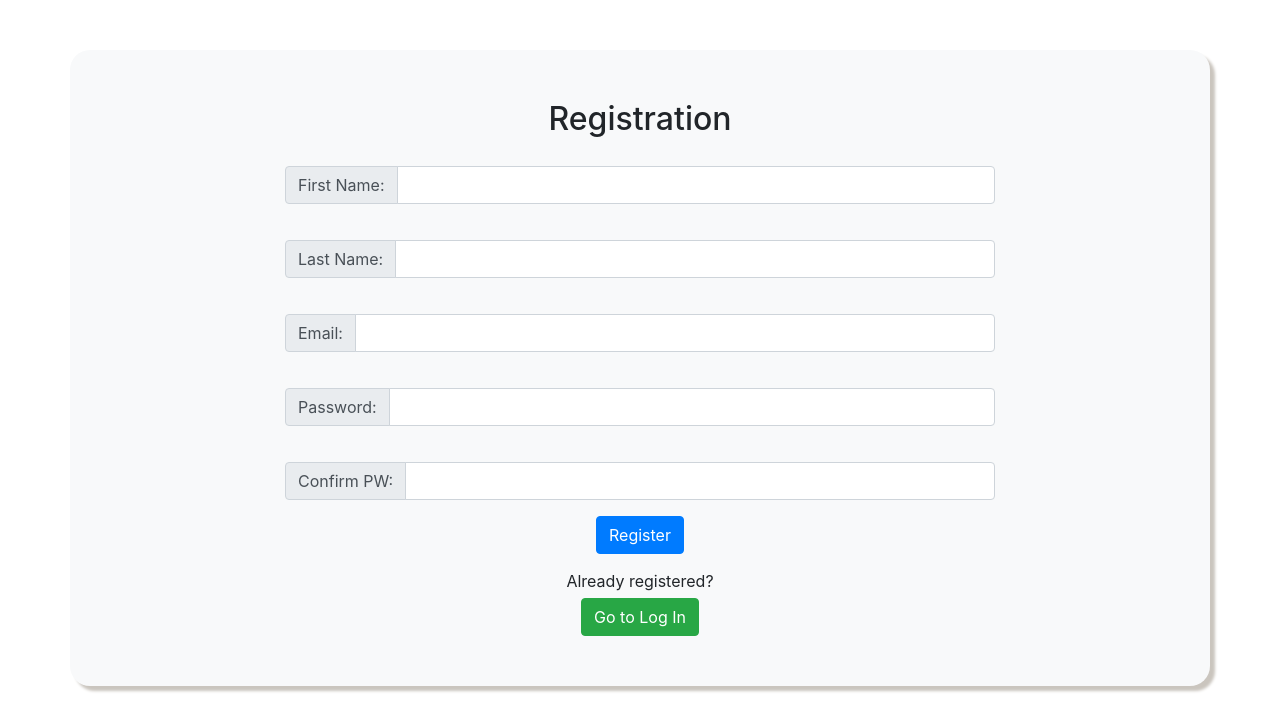
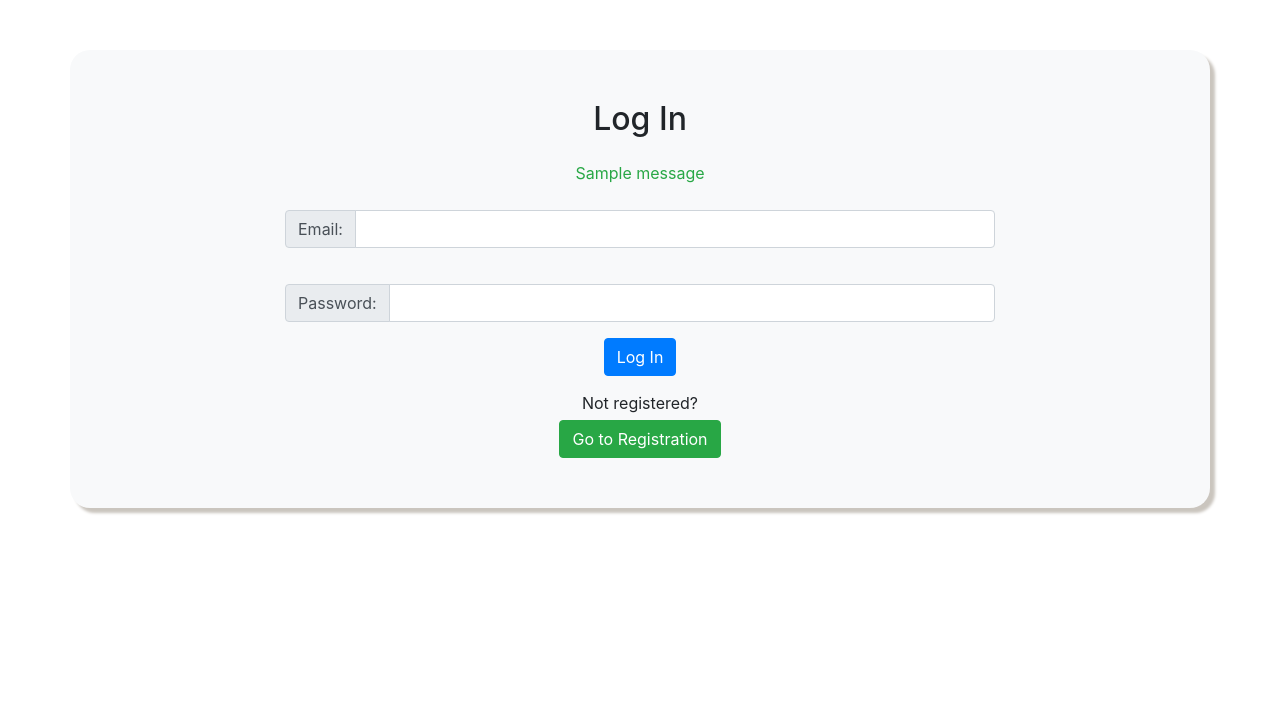
Before and after one commit to jtclayt/flask_private_wall, a Flask app: page / in a window 1280 px wide. Shown: the part 76-800 px from the top of the page. Run offline with Flask 2, Linux system fonts and the light colour scheme; tables that the repository leaves empty or names only in its code hold one stand-in row (values such as "Sample post"); one stand-in notice (Sample message) is shown; some libraries are stand-ins or nearby versions.

Commit message:
Complete endpoint logic for handling registration, login, sending, deleting and displaying messages

```diff
--- a/app.py
+++ b/app.py
@@ -1,36 +1,156 @@
-from flask import Flask, render_template, request, redirect, session
+from flask import Flask, render_template, request, redirect, session, flash
 from mysqlconnection import connectToMySQL
+from flask_bcrypt import Bcrypt
+from datetime import datetime
+
 
 app = Flask(__name__)
 app.secret_key = 'This is a big secret'
+bcrypt = Bcrypt(app)
 
 @app.route('/')
 def index():
-  # mysql = connectToMySQL('first_flask')
   return render_template('index.html')
 
 @app.route('/login', methods=['POST'])
 def login():
-  session['user_fn'] = 'Justin'
-  session['user_id'] = 1
-  return redirect('/wall')
+  mysql = connectToMySQL('flask_private_wall')
+  query = 'SELECT * FROM users WHERE email=%(em)s;'
+  data = {'em': request.form.get('email')}
+  result = mysql.query_db(query, data)
+  if len(result) > 0:
+    user = result[0]
+    if bcrypt.check_password_hash(user['pw_hash'], request.form.get('pw')):
+      session['user_id'] = user['id']
+      session['user_fn'] = user['first_name']
+      session['user_token'] = bcrypt.generate_password_hash(
+        user['email'] + user['last_name'] + str(user['created_at'])
+      )
+      return redirect('/wall')
+  flash('Incorrect email/password.')
+  session['postFailure'] = True
+  return redirect('/')
 
 @app.route('/register', methods=['POST'])
 def register():
-  return redirect('/wall')
+  mysql = connectToMySQL('flask_private_wall')
+  isEmailTaken = mysql.query_db(
+    'SELECT * FROM users WHERE email=%(em)s;',
+    {'em': request.form.get('email')}
+  )
+  session['postFailure'] = isEmailTaken
+  if (isEmailTaken):
+    flash('Email is taken, use it to login or provide new email.')
+  else:
+    query = '''
+      INSERT INTO users
+      (first_name, last_name, email, pw_hash, created_at, updated_at)
+      VALUES (%(fn)s, %(ln)s, %(em)s, %(pw_hash)s, NOW(), NOW());
+    '''
+    data = {
+      'fn': request.form.get('first_name'),
+      'ln': request.form.get('last_name'),
+      'em': request.form.get('email'),
+      'pw_hash': bcrypt.generate_password_hash(request.form.get('pw'))
+    }
+    mysql = connectToMySQL('flask_private_wall')
+    mysql.query_db(query, data)
+    flash('User account successfully created')
+  return redirect('/')
 
 @app.route('/wall')
 def wall():
-  users = [
-    {'id': 1, 'first_name': 'Justin'},
-    {'id': 2, 'first_name': 'Lili'},
-    {'id': 3, 'first_name': 'Andres'}
-  ]
-  return render_template('wall.html', users=users)
+  mysql = connectToMySQL('flask_private_wall')
+  users = mysql.query_db('SELECT * FROM users;')
+  mysql = connectToMySQL('flask_private_wall')
+  messages = mysql.query_db(
+    '''
+      SELECT messages.id as id, message, messages.created_at, first_name
+      FROM messages
+      JOIN users ON sender_id=users.id
+      WHERE recipient_id=%(id)s;
+    ''',
+    {'id': session['user_id']}
+  )
+  for message in messages:
+    message['message'] = message['message'].strip()
+    time = datetime.now() - message['created_at']
+    if time.days > 365:
+      message['time_since'] = f'{time.days // 365} years ago'
+    elif time.days > 30:
+      message['time_since'] = f'{time.days // 30} months ago'
+    elif time.days > 0:
+      message['time_since'] = f'{time.days} days ago'
+    elif time.seconds > 3600:
+      message['time_since'] = f'{time.seconds // 3600} hours ago'
+    elif time.seconds > 60:
+      message['time_since'] = f'{time.seconds // 60} minutes ago'
+    elif time.seconds > 0:
+      message['time_since'] = f'{time.seconds} seconds ago'
+    else:
+      message['time_since'] = 'Just now'
+  numMessages = len(messages)
+  return render_template(
+    'wall.html',
+    users=users,
+    messages=messages,
+    numMessages=numMessages
+  )
 
-@app.route('/send_message')
+@app.route('/wall/send_message', methods=['POST'])
 def send_message():
+  mysql = connectToMySQL('flask_private_wall')
+  query = '''
+    INSERT INTO messages
+    (recipient_id, sender_id, message, created_at, updated_at)
+    VALUES (%(rid)s, %(sid)s, %(m)s, NOW(), NOW());
+  '''
+  data = {
+    'sid': int(session['user_id']),
+    'rid': request.form.get('recipient'),
+    'm': request.form.get('message')
+  }
+  mysql.query_db(query, data)
+  flash('Message sent!')
   return redirect('/wall')
+
+@app.route('/wall/delete/<message_id>')
+def delete_message(message_id):
+  message_id = int(message_id)
+  mysql = connectToMySQL('flask_private_wall')
+  result = mysql.query_db(
+    '''
+      SELECT users.id as id, last_name, email, users.created_at FROM messages
+      JOIN users ON messages.recipient_id=users.id
+      WHERE messages.id=%(id)s;
+    ''',
+    {'id': message_id}
+  )
+  user = result[0]
+  isOwner = bcrypt.check_password_hash(
+    session['user_token'],
+    user['email'] + user['last_name'] + str(user['created_at'])
+  )
+  if isOwner:
+    mysql = connectToMySQL('flask_private_wall')
+    mysql.query_db(
+      'DELETE FROM messages WHERE id=%(id)s;',
+      {'id': message_id}
+    )
+    return redirect('/wall')
+  else:
+    session['message_id'] = message_id
+    return redirect('/danger')
+
+@app.route('/danger')
+def danger():
+  message_id = session['message_id']
+  ip = request.remote_addr
+  if 'bad_request' in session:
+    return redirect('logout')
+  else:
+    session['bad_request'] = True
+    return render_template('danger.html', message_id=message_id, ip=ip)
 
 @app.route('/logout')
 def logout():
--- a/static/css/style.css
+++ b/static/css/style.css
@@ -59,6 +59,7 @@ section {
   justify-content: space-between;
   align-items: center;
   padding: 5px 15px;
+  margin: 10px;
   background-color: rgb(255, 251, 235);
   border-radius: 10px;
 }
@@ -67,11 +68,12 @@ section {
   justify-content: flex-start;
 }
 
-.message-body > p:nth-child(2) {
-  margin-left: 15px;
+p.message-content {
+  margin-left: 10px;
 }
 
-.message-container {
+.messages-container {
+  height: 375px;
   overflow-y: scroll;
 }
 
--- a/templates/index.html
+++ b/templates/index.html
@@ -21,7 +21,45 @@
     <h1 class="text-light">Coding Dojo Wall</h1>
   </header>
   <main class="container bg-light">
-    <form id="register" action="{{ url_for('register') }}" method="POST">
+    <form id="login" action="{{ url_for('login') }}" method="POST">
+      <h2>Log In</h2>
+
+      {% with messages = get_flashed_messages() %}
+        {% if messages %}
+          {% for message in messages %}
+            {% if session['postFailure']: %}
+            <p class="text-danger">{{ message }}</p>
+            {% else: %}
+            <p class="text-success">{{ message }}</p>
+            {% endif %}
+          {% endfor %}
+        {% endif %}
+      {% endwith %}
+
+      <div class="input-group col-md-8 mb-3">
+        <div class="input-group-prepend">
+          <span class="input-group-text">Email:</span>
+        </div>
+        <input name="email" type="email" class="form-control" minlength="2"
+          maxlength="255" required>
+      </div>
+
+      <div class="input-group col-md-8 mb-3">
+        <div class="input-group-prepend">
+          <span class="input-group-text">Password:</span>
+        </div>
+        <input name="pw" type="password" class="form-control"
+          minlength="8" required>
+      </div>
+
+      <button type="submit" class="btn btn-primary">Log In</button>
+      <p id="info-text">Not registered?</p>
+      <button id="swap-registration" class="btn btn-success">
+        Go to Registration
+      </button>
+    </form>
+
+    <form id="register" class="hidden" action="{{ url_for('register') }}" method="POST">
       <h2>Registration</h2>
 
       <div class="input-group col-md-8 mb-3">
@@ -68,31 +106,6 @@
       <p id="info-text">Already registered?</p>
       <button id="swap-login" class="btn btn-success">Go to Log In</button>
     </form>
-    <form id="login" class="hidden" action="{{ url_for('login') }}" method="POST">
-      <h2>Log In</h2>
-
-      <div class="input-group col-md-8 mb-3">
-        <div class="input-group-prepend">
-          <span class="input-group-text">Email:</span>
-        </div>
-        <input name="email" type="email" class="form-control" minlength="2"
-          maxlength="255" required>
-      </div>
-
-      <div class="input-group col-md-8 mb-3">
-        <div class="input-group-prepend">
-          <span class="input-group-text">Password:</span>
-        </div>
-        <input name="pw" type="password" class="form-control"
-          minlength="8" required>
-      </div>
-
-      <button type="submit" class="btn btn-primary">Log In</button>
-      <p id="info-text">Not registered?</p>
-      <button id="swap-registration" class="btn btn-success">
-        Go to Registration
-      </button>
-    </form>
   </main>
 </body>
 </html>
```
Also changed, not shown: templates/danger.html (added, +34 -0 lines), templates/wall.html (+26 -8 lines).
